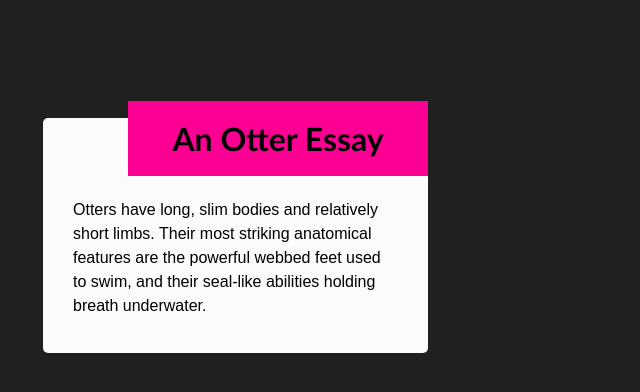
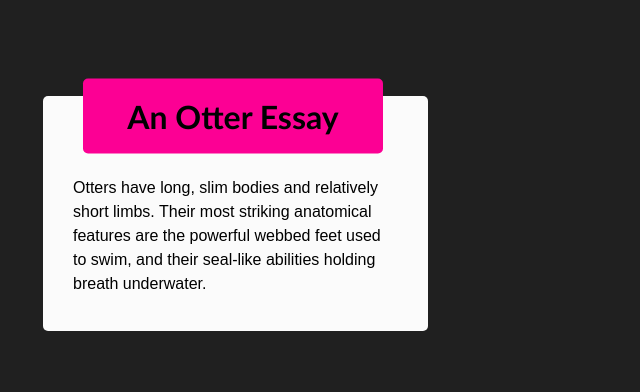
Before and after one commit to tayamari/Tays-AltSchool-Africa-Assignment-Website, a plain HTML site: page CSS-Assignment-1/index.html in a window 1280 px wide. Shown: the whole page, without its empty margins (0-640 px from the left). Drawn offline with Linux system fonts and the light colour scheme.

Commit message:
Add files via upload

```diff
--- a/CSS-Assignment-1/index.html
+++ b/CSS-Assignment-1/index.html
@@ -11,10 +11,8 @@
     <link rel="stylesheet" href="style.css" />
   </head>
   <body>
-    <div>
+    <div class="card">
       <h1>An Otter Essay</h1>
-    </div>
-    <div>
       <p>
         Otters have long, slim bodies and relatively short limbs. Their most
         striking anatomical features are the powerful webbed feet used to swim,
--- a/CSS-Assignment-1/style.css
+++ b/CSS-Assignment-1/style.css
@@ -1,5 +1,11 @@
 body {
     background-color:#202020;
+}
+
+.card {
+  display: flex;
+  justify-content: flex-start;
+  margin-top: 80px;
 }
 
 p {
@@ -16,6 +22,7 @@ p {
     padding-bottom: 35px;
     margin-left: 35px;
     border-radius: 5px;
+    position: relative;
 }
 
 h1 {
@@ -25,8 +32,13 @@ h1 {
     justify-content: center;
     align-items: center;
     height: 75px;
+    width: 80%;
     max-width: 300px;
-    position: relative;
-    bottom: -80px;
-    left:9.5%;
+    position: absolute;
+    top: 50%
+    left: 50%;
+    transform: translate(25%, -30%);
+    border-radius: 5px;
+    z-index: 10;
+
 }
```
